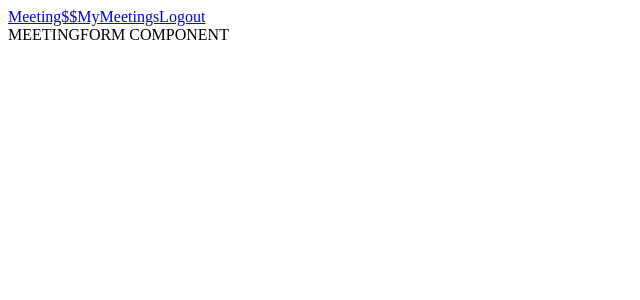
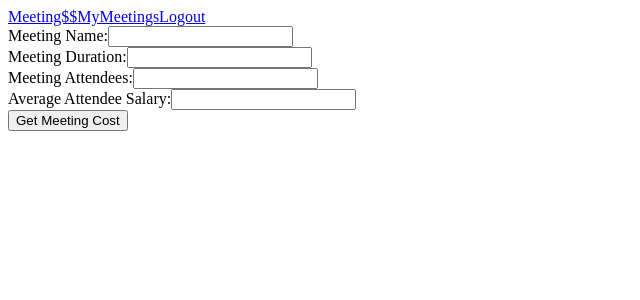
Before and after one commit to jaffrepaul/hrnyc10-solo-meeting_calculator, a React (Create React App) app in the folder client/: page / in a window 1280 px wide. Shown: the top 300 px of the page, without its empty margins (0-640 px from the left). Built offline with nearby package versions, Linux system fonts and the light colour scheme; the HTML template or start-up script is replaced by a standard one.

Commit message:
added form to MeetingForm component

```diff
--- a/client/src/MeetingForm.jsx
+++ b/client/src/MeetingForm.jsx
@@ -14,7 +14,28 @@ class MeetingForm extends React.Component {
   render() {
     return (
       <div>
-      MEETINGFORM COMPONENT
+         <form action="/meetings" method="post">
+            <div>
+                <label>Meeting Name:</label>
+                <input type="text" id="meetingname" name="meeting_name"/>
+            </div>
+            <div>
+                <label>Meeting Duration:</label>
+                <input type="text" id="meetingduration" name="meeting_duration"/>
+            </div>
+            <div>
+                <label>Meeting Attendees:</label>
+                <input type="text" id="meetingattendees" name="meeting_attendees"/>
+            </div>
+            <div>
+                <label>Average Attendee Salary:</label>
+                <input type="text" id="attendeesalary" name="meeting_salary"/>
+            </div>
+
+            <div className="button">
+              <button type="submit">Get Meeting Cost</button>
+            </div>
+        </form>
       </div>
     );
   }
```
Also changed, not shown: 2 other files (tests, documents, lock files or other folders).
